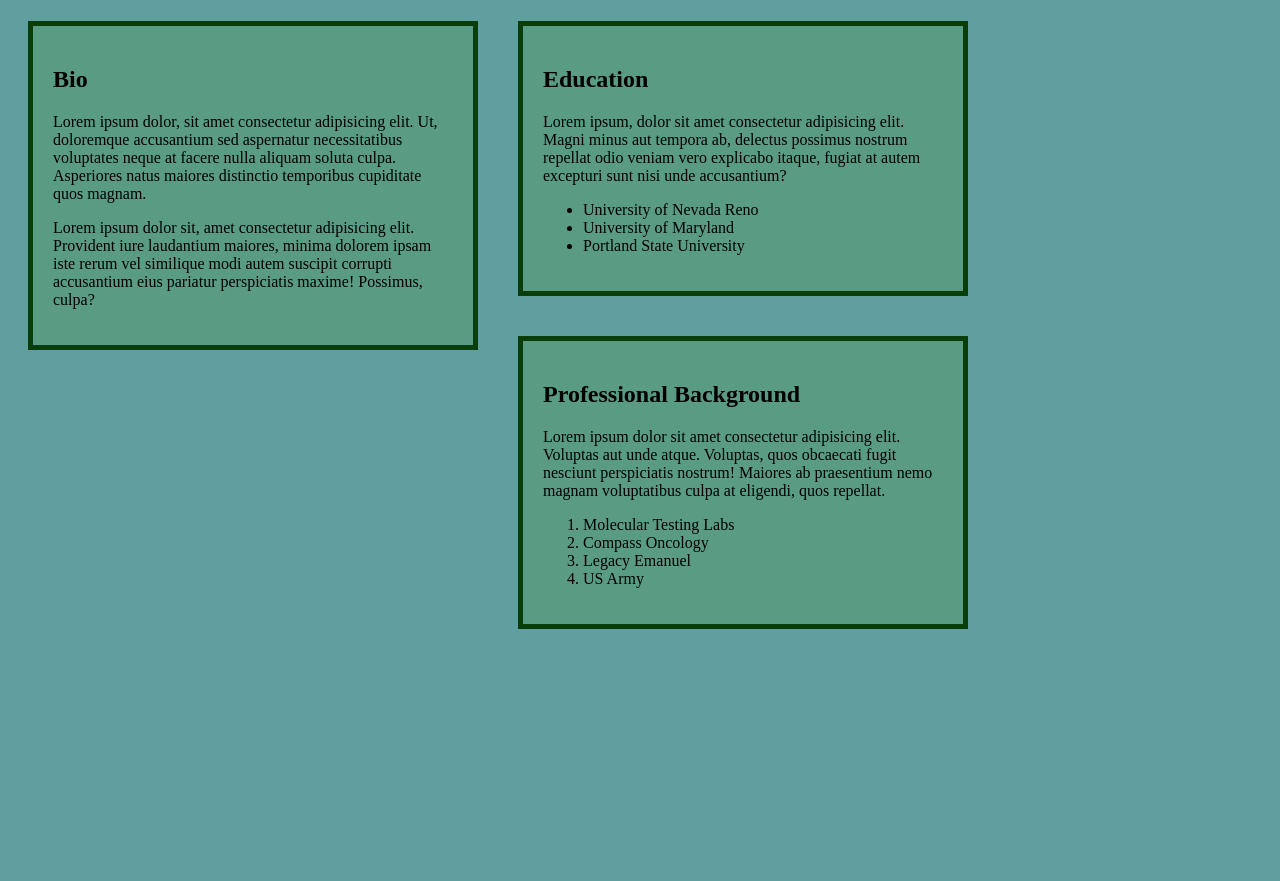
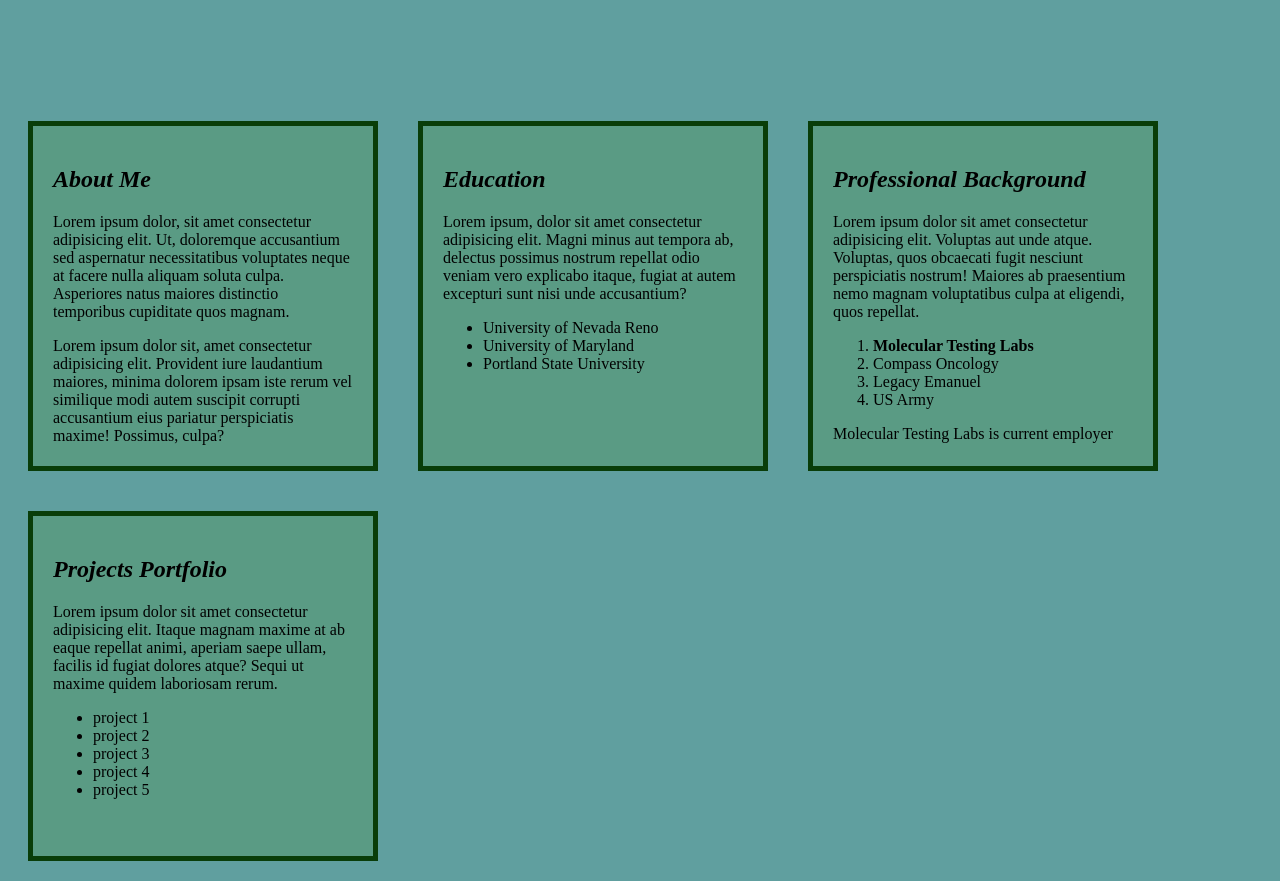
Before and after one commit to jmcmahon01/Portfolio, a plain HTML site: page index.html in a window 1280 px wide. Shown: the part 396-1277 px from the top of the page. Before the commit the page ends 1045 px from the top, so only its background shows below. Drawn offline with Linux system fonts and the light colour scheme.

Commit message:
add emphasis and strong tags to elements within boxes

```diff
--- a/css/styles.css
+++ b/css/styles.css
@@ -18,10 +18,12 @@ h1.Author {
   border: 10px;
   width: 400px;
   margin-top: 20px;
+  margin-bottom: 100px;
 }
 
 .column {
-  width: 400px;
+  width: 300px;
+  height: 300px;
   float: left;
   border: 5px solid rgb(9, 61, 9);
   padding: 20px;
--- a/index.html
+++ b/index.html
@@ -14,18 +14,20 @@
     <img class="img" src="IMG_1845.jpg" alt="image of Joseph" />
   </div>
   <div class="column">
-    <h2>Bio</h2>
+    <h2> <em>About Me</em> </h2>
     <p>Lorem ipsum dolor, sit amet consectetur adipisicing elit. Ut, doloremque accusantium sed aspernatur
       necessitatibus voluptates neque at facere nulla aliquam soluta culpa. Asperiores natus maiores distinctio
       temporibus cupiditate quos magnam.</p>
     <p>Lorem ipsum dolor sit, amet consectetur adipisicing elit. Provident iure laudantium maiores, minima dolorem ipsam
       iste rerum vel similique modi autem suscipit corrupti accusantium eius pariatur perspiciatis maxime! Possimus,
-      culpa?</p>
+      culpa?
+    </p>
   </div>
   <div class="column">
-    <h2>Education</h2>
+    <h2> <em>Education</em> </h2>
     <p>Lorem ipsum, dolor sit amet consectetur adipisicing elit. Magni minus aut tempora ab, delectus possimus nostrum
-      repellat odio veniam vero explicabo itaque, fugiat at autem excepturi sunt nisi unde accusantium?</p>
+      repellat odio veniam vero explicabo itaque, fugiat at autem excepturi sunt nisi unde accusantium?
+    </p>
     <ul>
       <li>University of Nevada Reno</li>
       <li>University of Maryland</li>
@@ -33,16 +35,30 @@
     </ul>
   </div>
   <div class="column">
-    <h2>Professional Background</h2>
+    <h2> <em>Professional Background</em> </h2>
     <p>Lorem ipsum dolor sit amet consectetur adipisicing elit. Voluptas aut unde atque. Voluptas, quos obcaecati fugit
       nesciunt perspiciatis nostrum! Maiores ab praesentium nemo magnam voluptatibus culpa at eligendi, quos repellat.
     </p>
     <ol>
-      <li>Molecular Testing Labs</li>
+      <li> <strong>Molecular Testing Labs</strong> </li>
       <li>Compass Oncology</li>
       <li>Legacy Emanuel</li>
       <li>US Army</li>
     </ol>
+    <p>Molecular Testing Labs is current employer</p>
+  </div>
+  <div class="column">
+    <h2> <em>Projects Portfolio</em> </h2>
+    <p>Lorem ipsum dolor sit amet consectetur adipisicing elit. Itaque magnam maxime at ab eaque repellat animi, aperiam
+      saepe ullam, facilis id fugiat dolores atque? Sequi ut maxime quidem laboriosam rerum.
+    </p>
+    <ul>
+      <li>project 1</li>
+      <li>project 2</li>
+      <li>project 3</li>
+      <li>project 4</li>
+      <li>project 5</li>
+    </ul>
   </div>
 </body>
 
```
